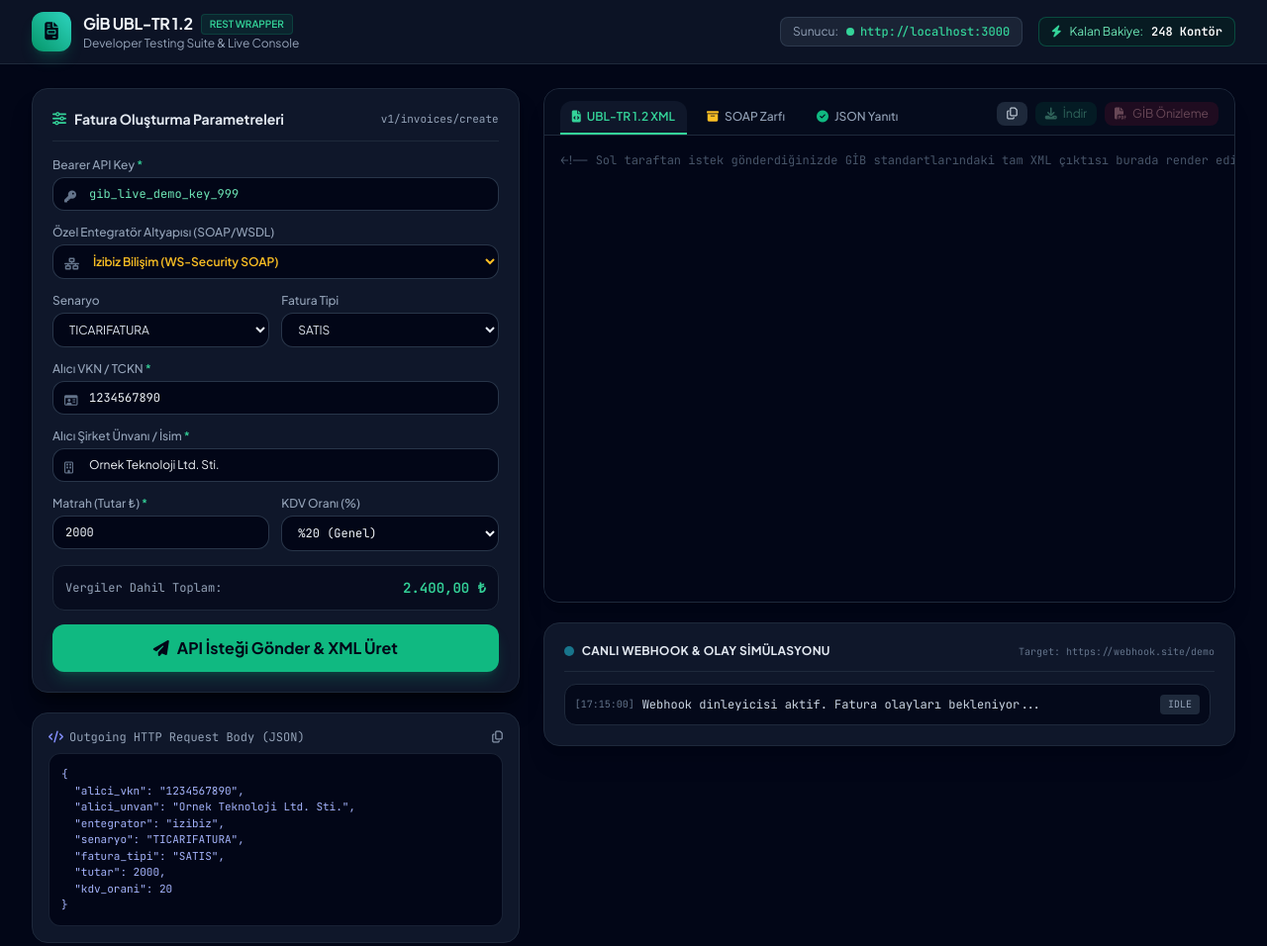
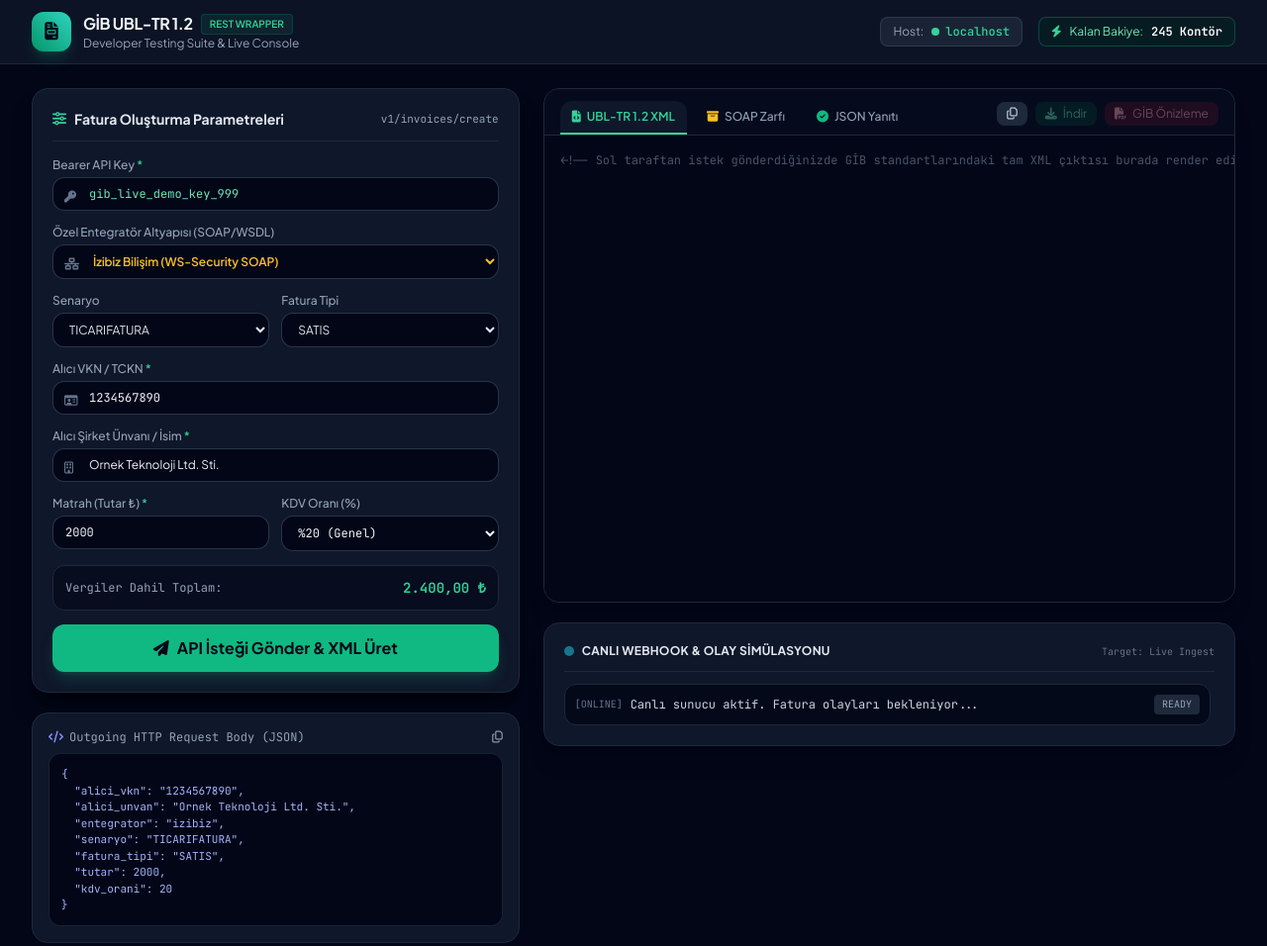
Before and after one commit to Metehanncakr-00/gib-efatura-wrapper, a website: page index.html in a window 1280 px wide. Shown: the whole page at 99% size. Drawn offline with nearby package versions, Linux system fonts and the light colour scheme.

Commit message:
Update index.html

```diff
--- a/index.html
+++ b/index.html
@@ -62,16 +62,16 @@
             <!-- API Durumu ve Bakiye -->
             <div class="flex items-center space-x-4">
                 <div class="hidden sm:flex items-center space-x-2 px-3 py-1.5 rounded-lg bg-slate-800/80 border border-slate-700/80 text-xs">
-                    <span class="text-slate-400">Sunucu:</span>
-                    <span class="inline-flex items-center text-emerald-400 font-mono font-medium">
+                    <span class="text-slate-400">Host:</span>
+                    <span id="sunucuHostMetin" class="inline-flex items-center text-emerald-400 font-mono font-medium">
                         <span class="w-2 h-2 rounded-full bg-emerald-400 animate-ping mr-1.5"></span>
-                        http://localhost:3000
+                        gib-efatura-wrapper.onrender.com
                     </span>
                 </div>
                 <div class="flex items-center space-x-2 px-3 py-1.5 rounded-lg bg-emerald-950/40 border border-emerald-500/30 text-xs text-emerald-300">
                     <i class="fa-solid fa-bolt text-emerald-400"></i>
                     <span>Kalan Bakiye:</span>
-                    <span id="bakiyeGostergesi" class="font-mono font-bold text-white">248 Kontör</span>
+                    <span id="bakiyeGostergesi" class="font-mono font-bold text-white">245 Kontör</span>
                 </div>
             </div>
         </div>
@@ -275,16 +275,16 @@
                         <div class="w-2.5 h-2.5 rounded-full bg-cyan-400 animate-pulse"></div>
                         <h3 class="text-xs font-bold text-slate-200 tracking-wide uppercase">Canlı Webhook & Olay Simülasyonu</h3>
                     </div>
-                    <span class="text-[10px] font-mono text-slate-500">Target: https://webhook.site/demo</span>
+                    <span class="text-[10px] font-mono text-slate-500">Target: Live Ingest</span>
                 </div>
 
                 <div id="webhookKonsolu" class="space-y-2 font-mono text-xs max-h-36 overflow-y-auto pr-1">
                     <div class="p-2.5 rounded-xl bg-slate-950/80 border border-slate-800 text-slate-400 flex items-center justify-between">
                         <div class="flex items-center space-x-2">
-                            <span class="text-slate-500 text-[10px]">[17:15:00]</span>
-                            <span class="text-slate-300">Webhook dinleyicisi aktif. Fatura olayları bekleniyor...</span>
+                            <span class="text-slate-500 text-[10px]">[ONLINE]</span>
+                            <span class="text-slate-300">Canlı sunucu aktif. Fatura olayları bekleniyor...</span>
                         </div>
-                        <span class="px-2 py-0.5 rounded text-[10px] bg-slate-800 text-slate-400">IDLE</span>
+                        <span class="px-2 py-0.5 rounded text-[10px] bg-slate-800 text-slate-400">READY</span>
                     </div>
                 </div>
             </div>
@@ -320,7 +320,8 @@
 
     <!-- JAVASCRIPT MOTORU -->
     <script>
-        const API_URL = 'http://localhost:3000/v1/invoices/create';
+        // API URL'sini dinamik yapıyoruz: Hem localhost'ta hem Render canlı adresinde otomatik çalışır!
+        const API_URL = window.location.origin + '/v1/invoices/create';
         let sonUretilenXml = '';
         let sonSoapEnvelope = '';
         let sonHtmlPreview = '';
@@ -330,6 +331,11 @@
 
         window.addEventListener('DOMContentLoaded', () => {
             jsonGuncelle();
+            // Ekrandaki sunucu host bilgisini güncelle
+            const hostElement = document.getElementById('sunucuHostMetin');
+            if (hostElement) {
+                hostElement.innerHTML = `<span class="w-2 h-2 rounded-full bg-emerald-400 animate-ping mr-1.5"></span>${window.location.host || 'gib-efatura-wrapper.onrender.com'}`;
+            }
         });
 
         function jsonGuncelle() {
```
